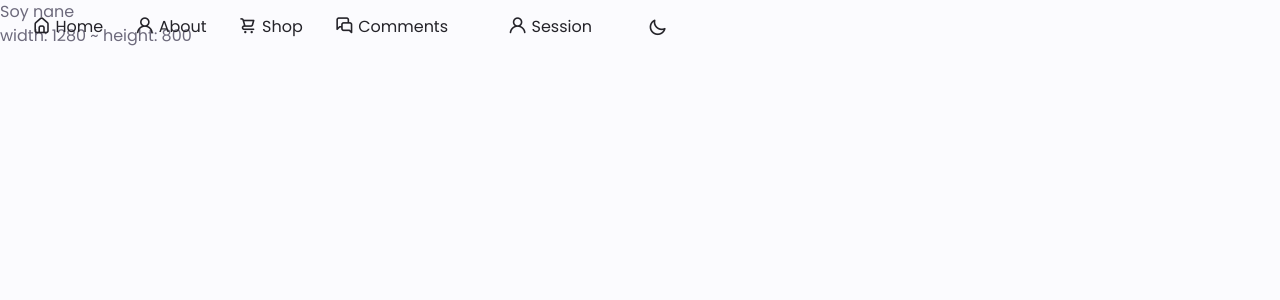
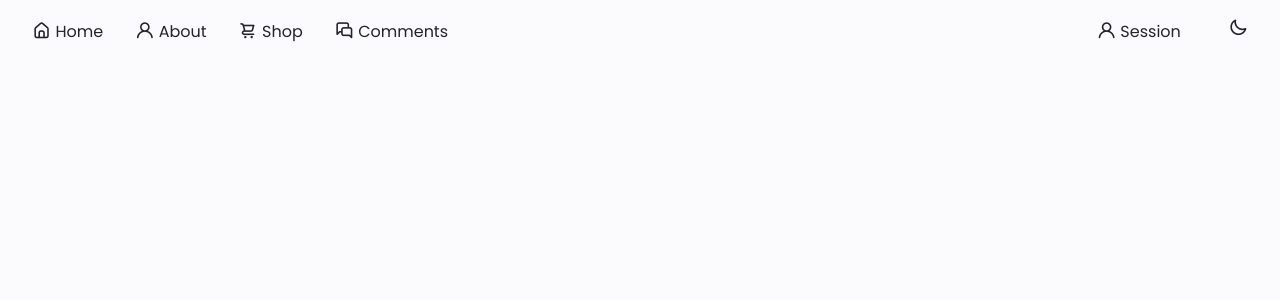
Before and after one commit to martincorredor/SmallProjects, a React (Create React App) app in the folder bc-handicrafts/: page / in a window 1280 px wide. Shown: the top 300 px of the page. Built offline with nearby package versions, Linux system fonts and the light colour scheme.

Commit message:
|UPDATED| Update the nav menu making it responsive with react functions!!! Im happy

```diff
--- a/bc-handicrafts/package.json
+++ b/bc-handicrafts/package.json
@@ -8,6 +8,7 @@
     "@testing-library/user-event": "^12.8.3",
     "react": "^17.0.2",
     "react-dom": "^17.0.2",
+    "react-responsive": "^9.0.0-beta.5",
     "react-scripts": "4.0.3",
     "web-vitals": "^1.1.2"
   },
--- a/bc-handicrafts/src/App.js
+++ b/bc-handicrafts/src/App.js
@@ -1,9 +1,9 @@
 import React from 'react';
+import { useMediaQuery } from 'react-responsive';
 import Header from './components/Header';
 import Prueba from './components/pruebas';
 import { useEffect } from 'react';
 import { useState } from 'react';
-
 
 /*================================== Functions to get user window dimentions =====================================*/
 function getWindowDimensions() {
@@ -31,15 +31,22 @@ function useWindowDimensions() {
   return windowDimensions;
 }
 
-
-
 /*============================  Default Component to RENDER ======================================*/
 const App = () => {
   const windowData = useWindowDimensions();
+  const screens = {
+    isDesktopOrLaptop: useMediaQuery({ query: '(min-width: 1024px)' }),
+    isLongScreen: useMediaQuery({ query: '(min-width: 650px)' }),
+    isTablet: useMediaQuery({ query: '(max-width: 1023px)' }),
+    isMobile: useMediaQuery({ query: '(max-width: 376px)' }),
+    isPortrait: useMediaQuery({ query: '(orientation: portrait)' }),
+    isRetina: useMediaQuery({ query: '(min-resolution: 2dppx)' }),
+  };
+
   return (
     <div>
-      <Prueba windowData={windowData} />
-      <Header />
+      {/*<Prueba windowData={windowData} screens={screens} />*/}
+      <Header screens={screens}/>
     </div>
   );
 };
--- a/bc-handicrafts/src/components/Buttons.jsx
+++ /dev/null
@@ -1,19 +0,0 @@
-import React from 'react';
-
-const Buttons = (props) => {
-  return (
-    <div className="nav_mobile">
-      <a href="#home" className="nav_logo">
-        BC Handicrafts
-      </a>
-      <div className="nav_btns">
-        <i className="uil uil-moon change_theme" id="theme-button"></i>
-        <div className="nav_toggle" id="nav-toggle">
-          <i className="uil uil-apps" onClick={props.showMenu}></i>
-        </div>
-      </div>
-    </div>
-  );
-};
-
-export default Buttons;
--- a/bc-handicrafts/src/components/Header.jsx
+++ b/bc-handicrafts/src/components/Header.jsx
@@ -1,23 +1,26 @@
 import React, { useState } from 'react';
-import Buttons from './Buttons';
+import MenuMobile from './MenuMobile';
 import DropdownMenu from './DropdownMenu';
 import NavMenu from './NavMenu';
 
 const Header = (props) => {
-  const [navMenu, setNavMenu] = useState(false)
+  const [navMenu, setNavMenu] = useState(false);
 
-  const showMenu = () =>{
-    setNavMenu(true)
-  }
+  const showMenu = () => {
+    setNavMenu(true);
+  };
   const hideMenu = () => {
-    setNavMenu(false)
-  }
+    setNavMenu(false);
+  };
 
   return (
-    <header className="header" id="header" >
-      <NavMenu/>
-      {navMenu ? <DropdownMenu hideMenu={hideMenu}/> : <Buttons showMenu={showMenu}/> }
-
+    <header className="header" id="header">
+      {props.screens.isLongScreen && <NavMenu />}
+      {navMenu ? (
+        <DropdownMenu hideMenu={hideMenu} />
+      ) : (
+        <MenuMobile showMenu={showMenu} screens={props.screens} />
+      )}
     </header>
   );
 };
--- /dev/null
+++ b/bc-handicrafts/src/components/MenuMobile.jsx
@@ -0,0 +1,17 @@
+import React from 'react';
+import NavLogo from './NavLogo';
+import NavToggle from './NavToggle';
+import ThemeButton from './ThemeButton';
+
+const MenuMobile = (props) => {
+  return (
+    <div className="nav_mobile">
+      {!props.screens.isLongScreen && <NavLogo/>}
+      <ThemeButton/>
+      {!props.screens.isLongScreen && <NavToggle showMenu={props.showMenu}/>}
+
+    </div>
+  );
+};
+
+export default MenuMobile;
--- /dev/null
+++ b/bc-handicrafts/src/components/NavLogo.jsx
@@ -0,0 +1,11 @@
+import React from 'react';
+
+const NavLogo = (props) => {
+  return (
+    <a href="#home" className="nav_logo">
+      BC Handicrafts
+    </a>
+  );
+};
+
+export default NavLogo
--- /dev/null
+++ b/bc-handicrafts/src/components/NavToggle.jsx
@@ -0,0 +1,12 @@
+import React from 'react';
+
+const NavToggle = (props) => {
+  return (
+    <div className="nav_toggle" id="nav-toggle">
+      <i className="uil uil-apps" onClick={props.showMenu}></i>
+    </div>
+  );
+};
+
+
+export default NavToggle
--- a/bc-handicrafts/src/components/ThemeButton.jsx
+++ b/bc-handicrafts/src/components/ThemeButton.jsx
@@ -1,7 +1,7 @@
 import React from 'react'
 
 const ThemeButton = () =>{
-    return <div>SOY LA PRUEBA</div>
+    return <i className="uil uil-moon change_theme" id="theme-button"></i>
 }
 
 export default ThemeButton;
--- a/bc-handicrafts/src/components/pruebas.jsx
+++ b/bc-handicrafts/src/components/pruebas.jsx
@@ -1,27 +1,19 @@
-import { useState, useEffect } from 'react';
-
+import React from 'react';
 
 
 const Prueba = (props) => {
-    const { height, width } = props.windowData;
-
-    const [nane, setNane] = useState(true);
-
-    function soyNane(){
-      if (width < 600) {
-        setNane(false)
-      } else {
-        setNane(true)
-      }
-    }
 
 
-    return (
-      <div>
-        {nane ? <div>Soy nane</div> : <div>Toy chikito</div> }
-        width: {width} ~ height: {height}
-      </div>
-    );
-  }
+  return (
+    <div>
+      <h1>Device Test!</h1>
+      {props.screens.isDesktopOrLaptop && <p>You are a desktop or laptop</p>}
+      {props.screens.isTablet && <p>You have a table</p>}
+      {props.screens.isMobile && <p>You are a mobile phone</p>}
+      <p>Your are in {props.screens.isPortrait ? 'portrait' : 'landscape'} orientation</p>
+      {props.screens.isRetina && <p>You are retina</p>}
+    </div>
+  );
+};
 
-  export default Prueba;
+export default Prueba;
--- a/bc-handicrafts/src/index.css
+++ b/bc-handicrafts/src/index.css
@@ -170,12 +170,6 @@ img {
   bottom: 0;
 }
 
-.nav {
-  display: flex;
-  flex-direction: row;
-  justify-content: space-between;
-}
-
 .nav_menu {
   display: flex;
   flex-direction: row;
@@ -211,14 +205,14 @@ img {
   font-size: 1rem;
   color: var(--title-color);
   width: 100%;
-  display: none;
+  display: flex;
 }
 
 .nav_toggle {
   font-size: 1.2rem;
   cursor: pointer;
   color: var(--title-color);
-  display: none;
+  display: flex;
 }
 
 .nav_toggle:hover {
@@ -271,11 +265,10 @@ img {
 }
 
 .nav_mobile {
-  width: 100%;
+  width: ;
   display: flex;
   flex-direction: row;
   align-items: center;
-  width: ;
   justify-content: space-between;
   padding: 0 1rem;
 }
@@ -289,23 +282,9 @@ img {
 
 /*================== RESPONSIVE ======================*/
 
-@media screen and (max-width: 767px) {
-  .header {
-    top: 100;
-    justify-content: space-between;
-  }
-  .nav, .nav_mobile{
+@media screen and (max-width: 650px) {
+  .nav_mobile{
     width: 100%;
-  }
-  .nav_menu {
-    display: none;
-  }
-
-  .nav_logo {
-    display: flex;
-  }
-  .nav_toggle {
-    display: flex;
   }
 }
 
```
Also changed, not shown: 1 other file (tests, documents, lock files or other folders).
